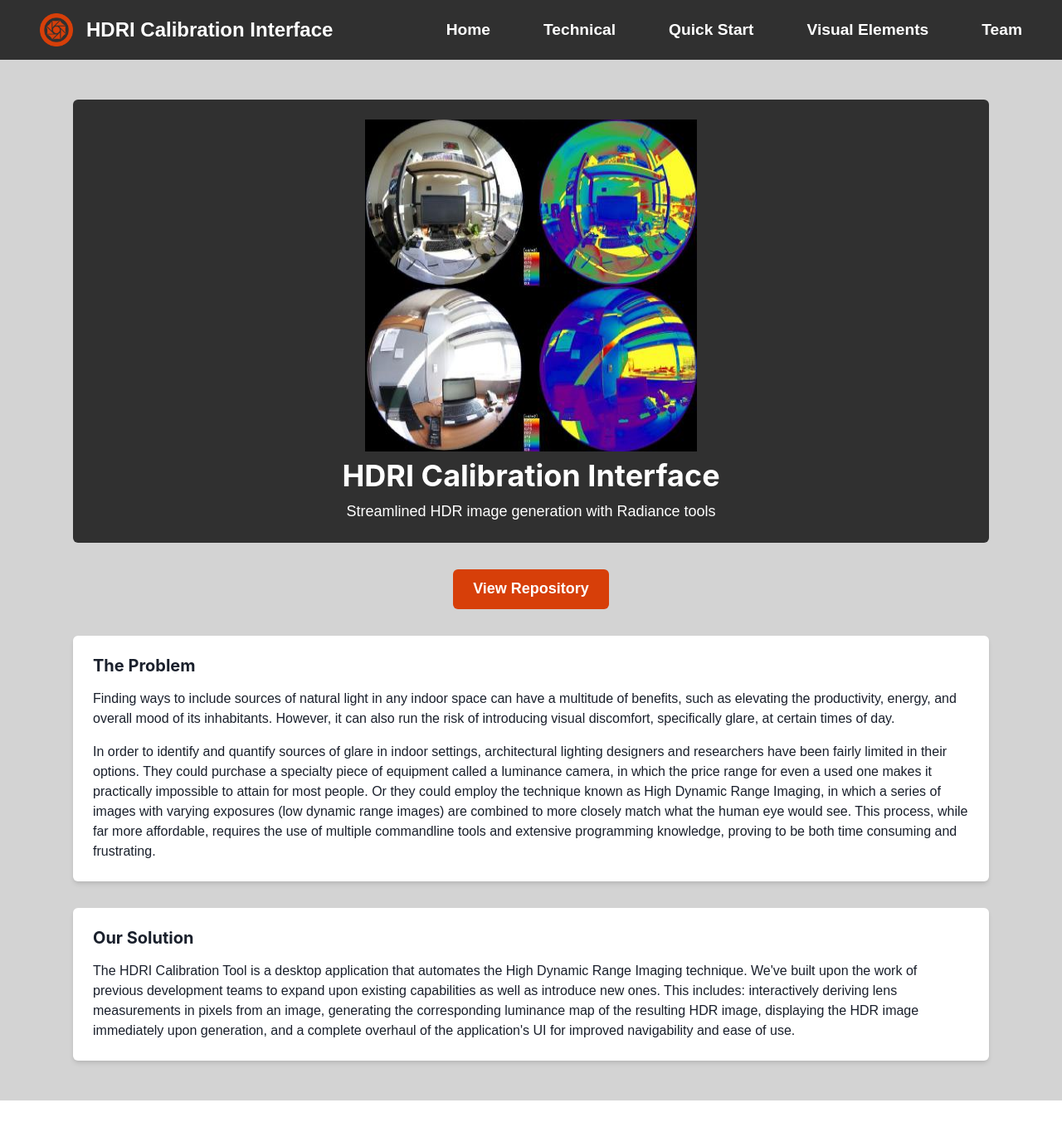
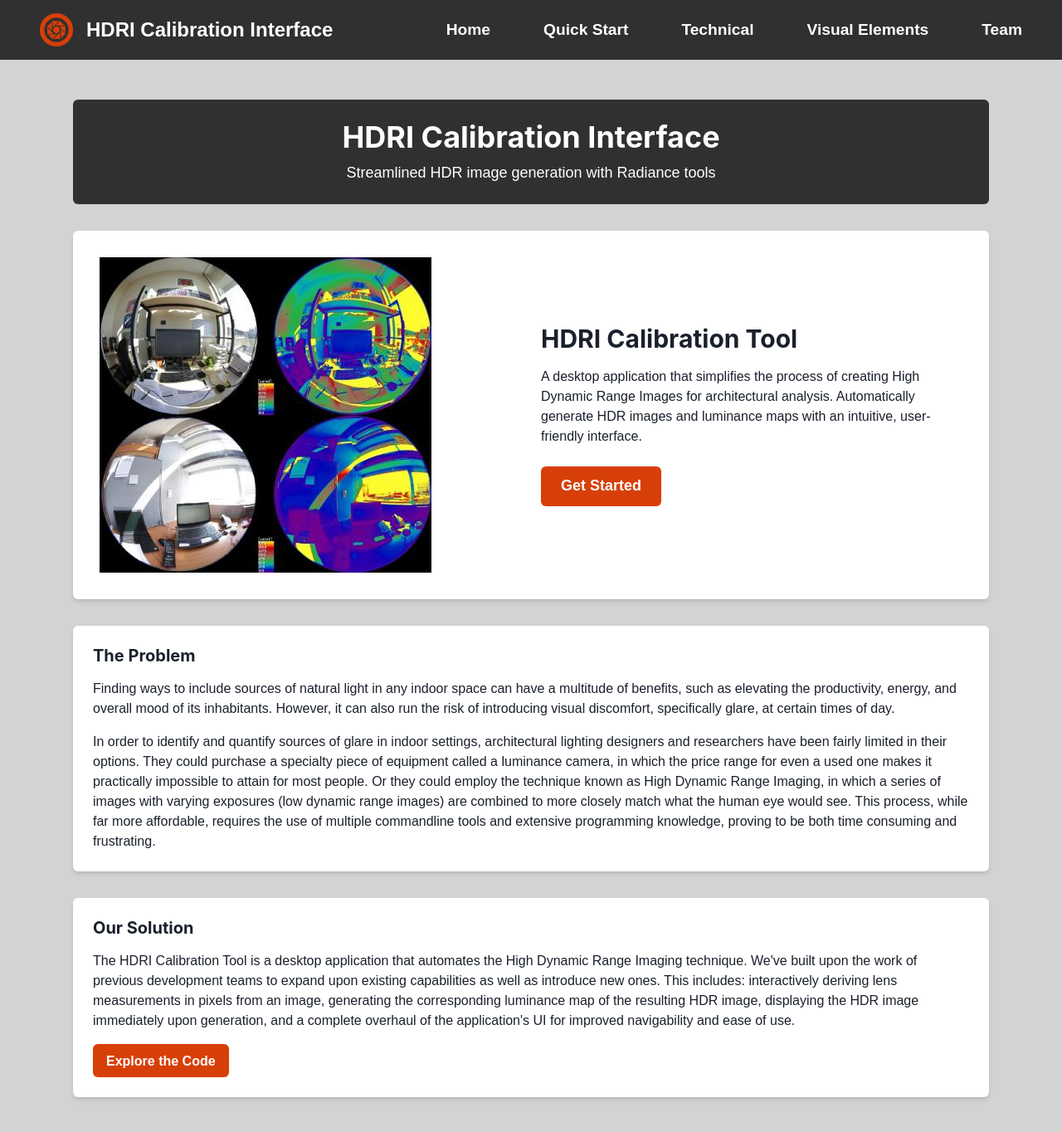
Before and after one commit to ArtinL/hdri-landing, a React (Create React App) app: page / in a window 1280 px wide. Shown: the top 1364 px of the page at 83% size. Before the commit the page ends 1326 px from the top, so only its background shows below. Built offline with nearby package versions, Linux system fonts and the light colour scheme.

Commit message:
Styling and layout improvements + Navigation changes

```diff
--- a/src/components/nav-bar/NavBar.tsx
+++ b/src/components/nav-bar/NavBar.tsx
@@ -16,11 +16,11 @@ export default function NavBar() {
           <ChakraLink as={Link} to="/" fontWeight="bold" color="white" _hover={{ color: 'lightgray' }}>
             Home
           </ChakraLink>
+          <ChakraLink as={Link} to="/quickstart" fontWeight="bold" color="white" _hover={{ color: 'lightgray' }}>
+            Quick Start
+          </ChakraLink>
           <ChakraLink as={Link} to="/technical" fontWeight="bold" color="white" _hover={{ color: 'lightgray' }}>
             Technical
-          </ChakraLink>
-          <ChakraLink as={Link} to="/quickstart" fontWeight="bold" color="white" _hover={{ color: 'lightgray' }}>
-            Quick Start
           </ChakraLink>
           <ChakraLink as={Link} to="/visualelements" fontWeight="bold" color="white" _hover={{ color: 'lightgray' }}>
             Visual Elements
--- a/src/pages/Home.tsx
+++ b/src/pages/Home.tsx
@@ -1,4 +1,4 @@
-import { Box, Heading, Text, VStack, Button, Image } from '@chakra-ui/react';
+import { Box, Heading, Text, VStack, Button, Image, Center } from '@chakra-ui/react';
 import bruh from "../assets/bruh.jpeg";
 
 export default function Home() {
@@ -6,22 +6,34 @@ export default function Home() {
     <VStack spacing={8} align="stretch" p={8} bg="lightgray" minH="100vh">
       {/* Header */}
       <VStack bg="#303030" p={6} borderRadius="md" color="white" textAlign="center">
-        <Image src={bruh} alt="HDRI Logo" boxSize="400px" />
         <Heading>HDRI Calibration Interface</Heading>
         <Text fontSize="lg">Streamlined HDR image generation with Radiance tools</Text>
       </VStack>
 
-      {/* Repository Button */}
-      <Box textAlign="center">
+      {/* Get Started Button */}
+      <Box bg="white" p={8} borderRadius="md" boxShadow="md">
+        <Box display="flex" flexDirection={{ base: "column", md: "row" }} alignItems="center">
+          <Box flex="1" pr={{ base: 0, md: 6 }} mb={{ base: 6, md: 0 }}>
+            <Image src={bruh} alt="HDRI Logo" maxW="100%" height="auto" />
+          </Box>
+          <Box flex="1" textAlign={{ base: "center", md: "left" }}>
+            <Heading size="lg" mb={4}>HDRI Calibration Tool</Heading>
+            <Text fontSize="md" mb={6}>
+              A desktop application that simplifies the process of creating High Dynamic Range Images
+              for architectural analysis. Automatically generate HDR images and luminance maps with
+              an intuitive, user-friendly interface.
+            </Text>
             <Button
               size="lg"
               bg="#D73F09"
               color="white"
               _hover={{ bg: "darkgray" }}
-          onClick={() => window.open('https://github.com/radiantlab/HDRICalibrationTool', '_blank')}
+              onClick={() => window.location.href = '/quickstart'}
             >
-          View Repository
+              Get Started
             </Button>
+          </Box>
+        </Box>
       </Box>
 
       {/* The Problem Section */}
@@ -52,6 +64,15 @@ export default function Home() {
           This includes: interactively deriving lens measurements in pixels from an image, generating the corresponding luminance map of the resulting
           HDR image, displaying the HDR image immediately upon generation, and a complete overhaul of the application's UI for improved navigability and ease of use.
         </Text>
+        <Button
+          mt={4}
+          bg="#D73F09"
+          color="white"
+          _hover={{ bg: 'darkgray' }}
+          onClick={() => window.location.href = '/technical'}
+        >
+          Explore the Code
+        </Button>
       </Box>
     </VStack>
   );
--- a/src/pages/Technical.tsx
+++ b/src/pages/Technical.tsx
@@ -10,6 +10,22 @@ export default function Technical() {
       <Box bg="#303030" p={6} borderRadius="md" color="white" textAlign="center" boxShadow="md">
         <Heading size="xl" mb={4}>Technical Overview</Heading>
         <Text>Explore the architecture and design of the HDRI Calibration Interface.</Text>
+      </Box>
+
+      {/* GitHub Repository Link */}
+      <Box bg="white" p={8} borderRadius="md" boxShadow="md">
+        <Heading size="lg" mb={4}>Source Code Available on GitHub</Heading>
+        <Text mb={4}>
+          The complete source code for the HDRI Calibration Tool is available on GitHub.
+        </Text>
+        <Button
+          bg="#D73F09"
+          color="white"
+          _hover={{ bg: "darkgray" }}
+          onClick={() => window.open('https://github.com/radiantlab/HDRICalibrationTool', '_blank')}
+        >
+          View Repository
+        </Button>
       </Box>
 
       {/* Frontend */}
--- a/src/pages/quickstart.tsx
+++ b/src/pages/quickstart.tsx
@@ -7,7 +7,7 @@ export default function Home() {
       {/* Header */}
       <VStack bg="#303030" p={6} borderRadius="md" color="white" textAlign="center">
         <Heading>Quick Start Guide</Heading>
-        <Text fontSize="lg">Streamlined HDR image generation with Radiance tools</Text>
+        <Text fontSize="lg">Installing the tool and creating your first HDR image</Text>
       </VStack>
 
       {/* Install Dependencies */}
@@ -23,6 +23,15 @@ export default function Home() {
       <Box bg="white" p={6} borderRadius="md" boxShadow="md">
         <Heading size="md" mb={4}>Install Application</Heading>
         <Text>Run the HDRI Calibration Interface installer for your platform.</Text>
+        <Button
+          mt={4}
+          bg="#D73F09"
+          color="white"
+          _hover={{ bg: 'darkgray' }}
+          onClick={() => window.open('https://github.com/radiantlab/HDRICalibrationTool/releases', '_blank')}
+        >
+          Download Latest Release
+        </Button>
       </Box>
 
       {/* Configure Settings */}
```
Lines whose indentation alone changed are shown as unchanged.
